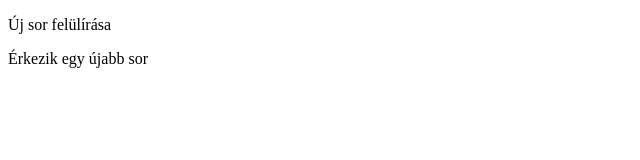
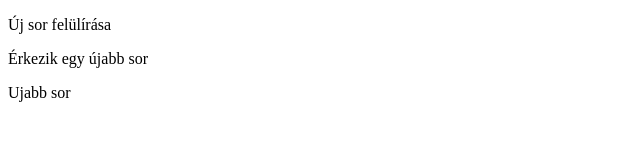
Before and after one commit to SzFlora1234/Ckik11csop1, a plain HTML site: page index.html in a window 1280 px wide. Shown: the full height of the page, 0-640 px from the left. Drawn offline with Linux system fonts and the light colour scheme.

Commit message:
ujabb sor

```diff
--- a/index.html
+++ b/index.html
@@ -9,5 +9,6 @@
 <body>
     <p>Új sor felülírása</p>
     <p>Érkezik egy újabb sor</p>
+    <p>Ujabb sor</p>
 </body>
 </html>
```
